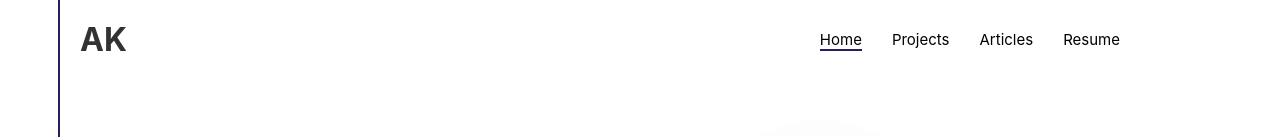
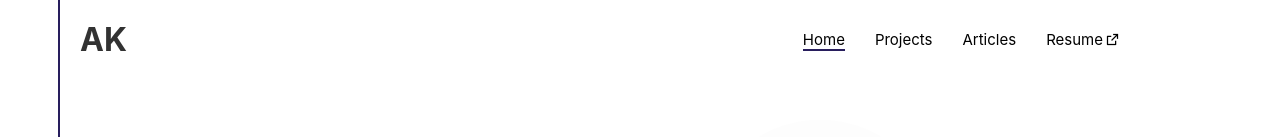
Before and after one commit to AkshayKhot07/portfolio-website, a React (Create React App) app: page / in a window 1280 px wide. Shown: the top 137 px of the page. Built offline with nearby package versions, Linux system fonts and the light colour scheme.

Commit message:
Resume section refactored

```diff
--- a/public/index.html
+++ b/public/index.html
@@ -10,6 +10,11 @@
       content="Web site created using create-react-app"
     />
     <link rel="apple-touch-icon" href="%PUBLIC_URL%/logo192.png" />
+    <!--=============== REMIX ICONS ===============-->
+    <link
+      href="https://cdn.jsdelivr.net/npm/remixicon@2.5.0/fonts/remixicon.css"
+      rel="stylesheet"
+    />
     <!--
       manifest.json provides metadata used when your web app is installed on a
       user's mobile device or desktop. See https://developers.google.com/web/fundamentals/web-app-manifest/
@@ -24,7 +29,7 @@
       work correctly both with client-side routing and a non-root public URL.
       Learn how to configure a non-root public URL by running `npm run build`.
     -->
-    <title>React App</title>
+    <title>Akshay Khot</title>
   </head>
   <body>
     <noscript>You need to enable JavaScript to run this app.</noscript>
--- a/src/components/Navbar.css
+++ b/src/components/Navbar.css
@@ -45,3 +45,9 @@
     margin-right: 10px;
   }
 }
+
+.resume-navlink {
+  display: flex;
+  align-items: center;
+  column-gap: 2px;
+}
--- a/src/components/Navbar.js
+++ b/src/components/Navbar.js
@@ -1,4 +1,5 @@
 import { NavLink } from "react-router-dom";
+import Resume from "../assets/AkshayKhot_Resume.pdf";
 
 //styles
 import "./Navbar.css";
@@ -22,7 +23,10 @@ export default function Navbar() {
           <NavLink to="/articles">Articles</NavLink>
         </li>
         <li className="nav-resume">
-          <NavLink to="/resume">Resume</NavLink>
+          <NavLink to={Resume} target="_blank" className="resume-navlink">
+            <span>Resume</span>
+            <i className="ri-external-link-line"></i>
+          </NavLink>
         </li>
       </ul>
     </nav>
```
Also changed, not shown: 1 other file (tests, documents, lock files or other folders).
